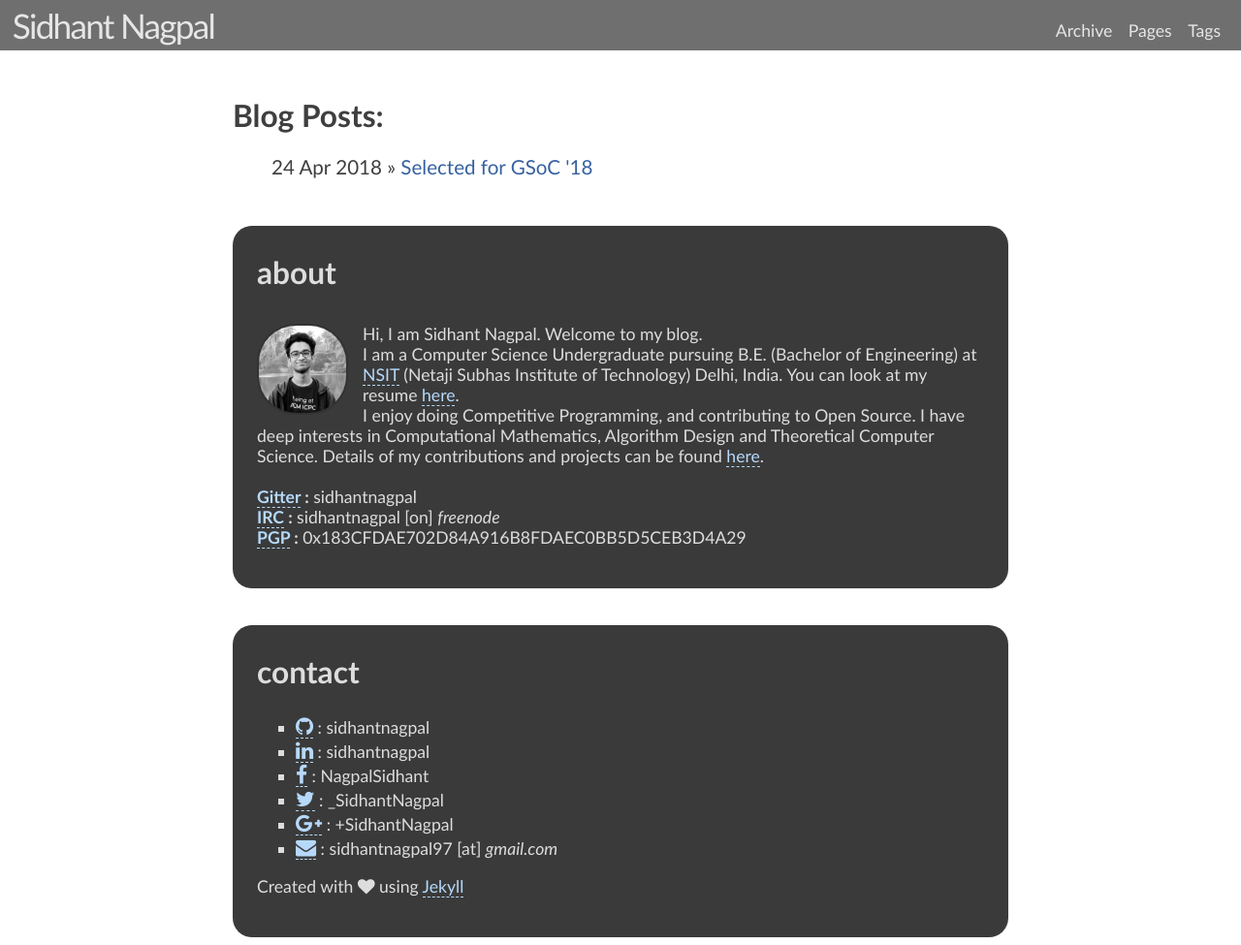
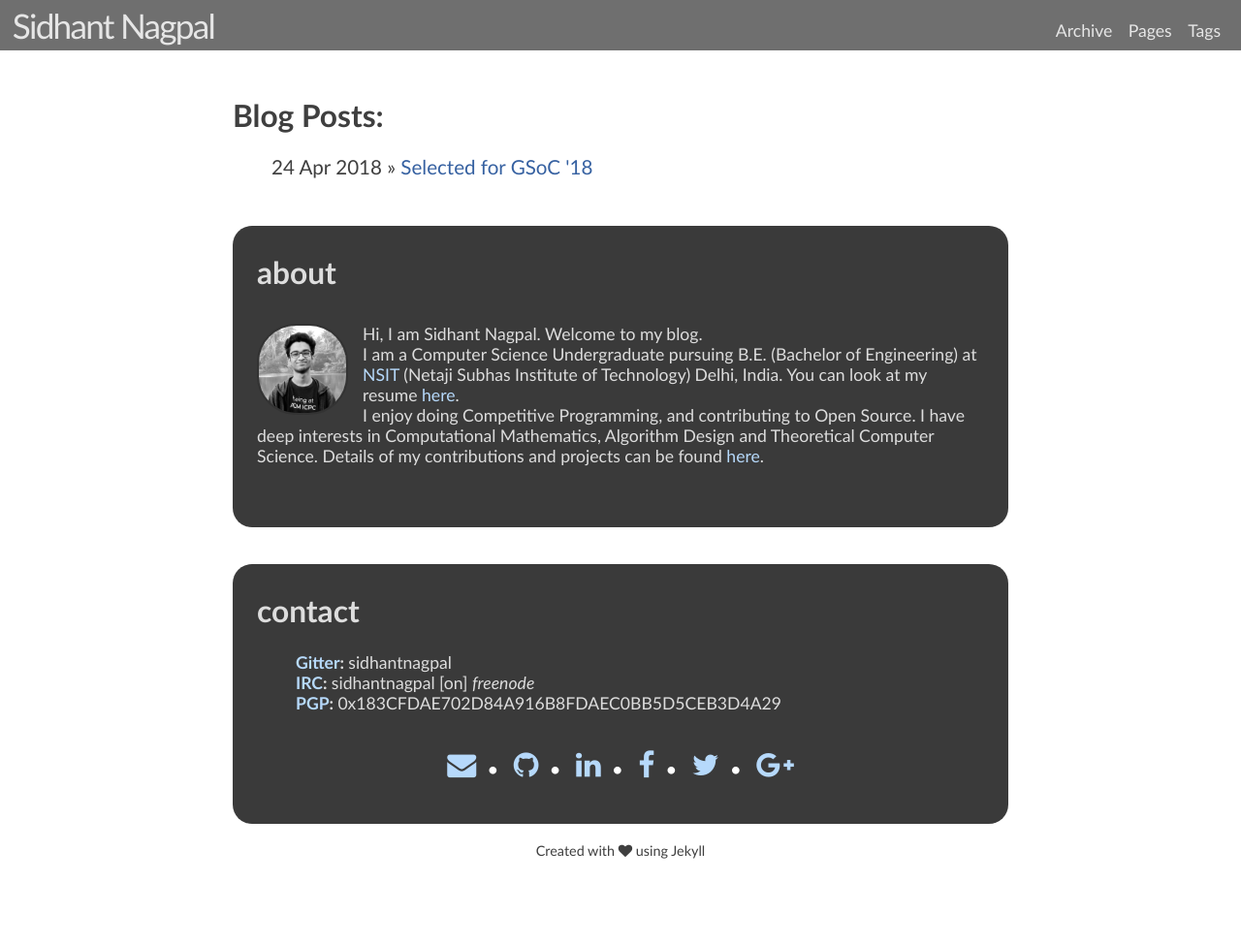
Before and after one commit to siddharth-verma60/sidhantnagpal.github.io, a Jekyll site: the page built from index.html, in a window 1280 px wide and 975 px high. Shown: the whole window at 97% size. Built offline with Jekyll 4.4.1, drawn with Linux system fonts in a browser that asks for light colours; nearby versions of some CDN libraries.

Commit message:
update contact logos

```diff
--- a/_includes/themes/jellyk/default.html
+++ b/_includes/themes/jellyk/default.html
@@ -64,22 +64,28 @@
             <div class="unit-inner unit-foot-inner">
                 <div class="misc vcard">
                     <h2 id="contact">contact</h2>
-                    <ul>
-                        <li class="github"><a style="font-size:1.2em" href="http://github.com/{{ site.author.github }}/" rel="me"><i class="fa fa-github"></i></a> : {{ site.author.github }}</li>
-                        <li class="linkedin"><a style="font-size:1.2em" href="http://linkedin.com/in/{{ site.author.linkedin }}/" rel="me"><i class="fa fa-linkedin"></i></a> : {{ site.author.linkedin }}</li>
-                        <li class="facebook"><a style="font-size:1.2em" href="https://facebook.com/{{ site.author.facebook }}/" rel="me"><i class="fa fa-facebook"></i></a> : {{ site.author.facebook }}</li>
-                        <li class="twitter"><a style="font-size:1.2em" href="http://twitter.com/{{ site.author.twitter }}/" rel="me"><i class="fa fa-twitter"></i></a> : {{ site.author.twitter }}</li>
-                        <li class="google-plus"><a style="font-size:1.2em" href="http://plus.google.com/{{ site.author.google-plus }}/" rel="me"><i class="fa fa-google-plus"></i></a> : {{ site.author.google-plus }}</li>
-                        <li class="email"><a style="font-size:1.2em" href="mailto:{{ site.author.email }}" rel="me"><i class="fa fa-envelope"></i></a> : sidhantnagpal97 [at] <i>gmail.com</i></li>
-                    </ul>
+                    <!-- <ul> -->
+                      <ul>
+                        <b><a href=https://gitter.im/>Gitter</a>: </b> sidhantnagpal <br />
+                        <b><a href="http://webchat.freenode.net">IRC</a>: </b> sidhantnagpal [on] <i>freenode</i> <br />
+                        <b><a href="/files/pgp.txt">PGP</a>: </b>0x183CFDAE702D84A916B8FDAEC0BB5D5CEB3D4A29
+                        </p>
+                      </ul>
+                      <div class="social">
+                        <a href="mailto:{{ site.author.email }}" rel="me"><i class="fa fa-envelope fa-3x"></i></a>•
+                        <a href="http://github.com/{{ site.author.github }}/" rel="me"><i class="fa fa-github fa-3x"></i></a>•
+                        <a href="http://linkedin.com/in/{{ site.author.linkedin }}/" rel="me"><i class="fa fa-linkedin fa-3x"></i></a>•
+                        <a href="https://facebook.com/{{ site.author.facebook }}/" rel="me"><i class="fa fa-facebook fa-3x"></i></a>•
+                        <a href="http://twitter.com/{{ site.author.twitter }}/" rel="me"><i class="fa fa-twitter fa-3x"></i></a>•
+                        <a href="http://plus.google.com/{{ site.author.google-plus }}/" rel="me"><i class="fa fa-google-plus fa-3x"></i></a>
+                      </div>
                 </div><!-- misc -->
-                Created with <i class="fa fa-heart"></i> using <a href="http://jekyllrb.com">Jekyll</a>
-                </p>
+                <br />
             </div><!-- unit-foot-inner -->
         </div><!-- unit-foot -->
       </footer>
-
-
+      <br/>
+      <div class="footer-note" style="text-align: center; font-size: 0.9em">Created with <i class="fa fa-heart"></i> using Jekyll</div>
 
     </div>
 
--- a/assets/themes/jellyk/css/style.css
+++ b/assets/themes/jellyk/css/style.css
@@ -15,7 +15,7 @@ body {
     font-size: 2.2em;
     font-family: Calibri, Arial, Helvetica, sans-serif;
     letter-spacing: -0.05em;
-    /*font-weight:bold;*/
+    /*font-weight: bold;*/
     /*text-shadow: 1px 1px 1px rgb(78, 78, 78);*/
     margin-left: 0.5em;
     float: left;
@@ -52,6 +52,18 @@ body {
     padding: 0.35em;
     /*font-weight: bold;*/
     font-family: Calibri, Arial, Helvetica, sans-serif;
+}
+
+.social {
+    text-align: center;
+    font-weight: 900;
+    color: #fff;
+    padding: 20px 0 0;
+}
+
+.social a {
+    font-size: 10px;
+    padding: 0 12px;
 }
 
 .content-main {
@@ -147,8 +159,10 @@ pre {
     border-radius: 20px;
 }
 
-.the-footer a, #about-me a {color: #b6d9fb; text-decoration:none; border-bottom: 1px dashed #b6d9fb; }
-.the-footer a:hover, #about-me a:hover {border-bottom: 1px solid #b6d9fb; }
+/*.the-footer a, #about-me a {color: #b6d9fb; text-decoration:none; border-bottom: 1px dashed #b6d9fb; }*/
+/*.the-footer a:hover, #about-me a:hover {border-bottom: 1px solid #b6d9fb; }*/
+.the-footer a, #about-me a {color: #b6d9fb; text-decoration:none; border-bottom: 1px; }
+.the-footer a:hover, #about-me a:hover {border-bottom: 1px; }
 
 #about-me h2, .the-footer h2 {margin-top: 8px;}
 
--- a/index.html
+++ b/index.html
@@ -17,8 +17,4 @@ layout: page
     I am a Computer Science Undergraduate pursuing B.E. (Bachelor of Engineering) at <a href="http://www.nsit.ac.in/">NSIT</a> (Netaji Subhas Institute of Technology) Delhi, India. You can look at my resume <a href="files/CV_SidhantNagpal.pdf">here</a>.</br>
     I enjoy doing Competitive Programming, and contributing to Open Source. I have deep interests in Computational Mathematics, Algorithm Design and Theoretical Computer Science. Details of my contributions and projects can be found <a href="https://github.com/sidhantnagpal">here</a>.<br />
     <br />
-    <b><a href=https://gitter.im/>Gitter</a> : </b> sidhantnagpal <br />
-    <b><a href="https://irc.gitter.im/">IRC</a> : </b> sidhantnagpal [on] <i>freenode</i> <br />
-    <b><a href="/files/pgp.txt">PGP</a> : </b>0x183CFDAE702D84A916B8FDAEC0BB5D5CEB3D4A29
-    </p>
   </div>
```
Also changed, not shown: 10 other files.
